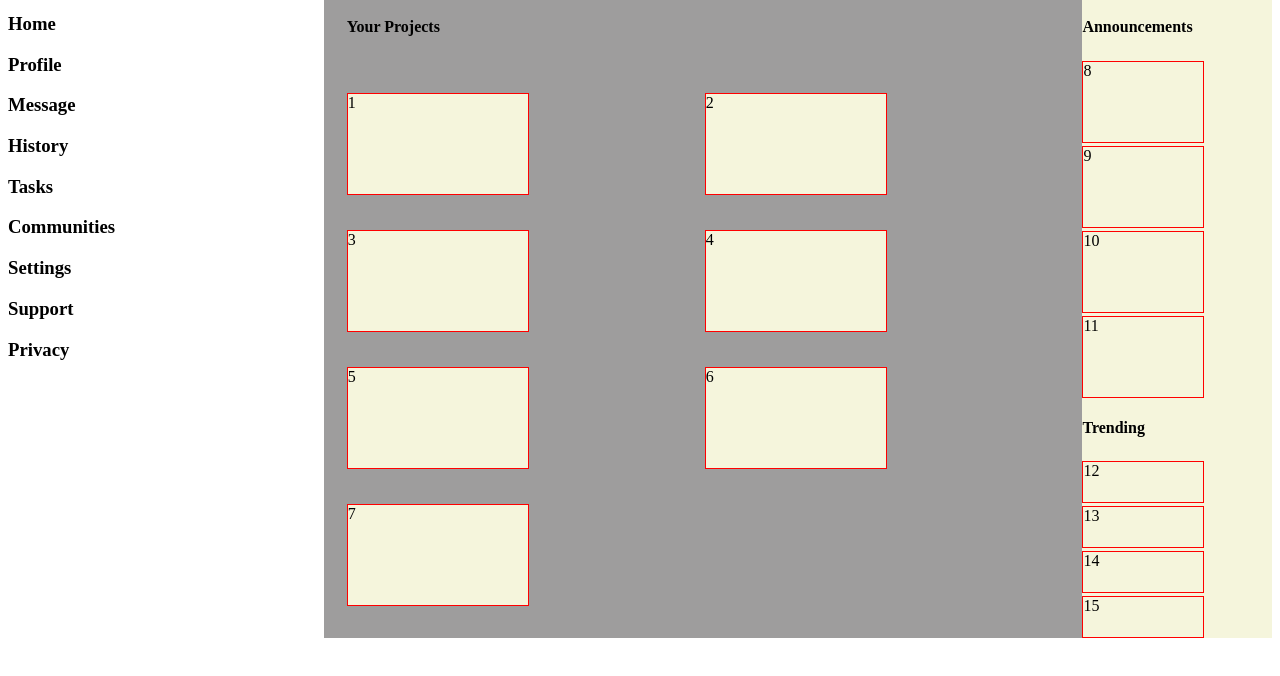
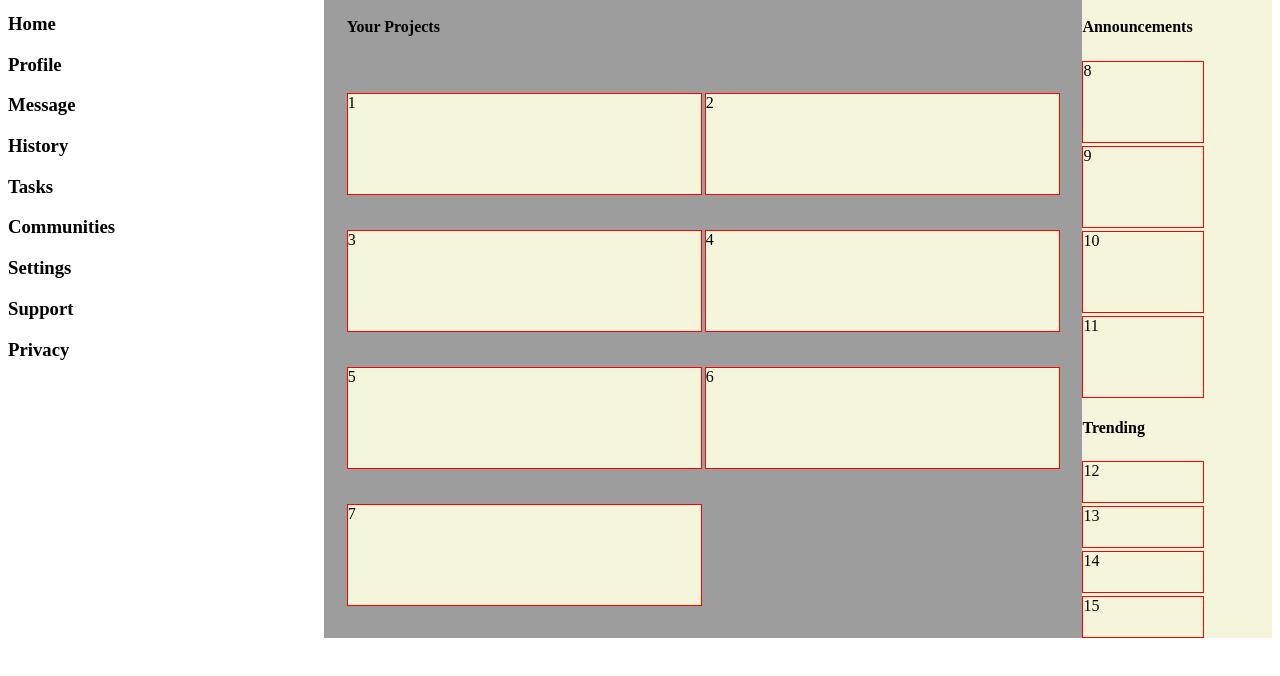
Before and after one commit to adarshadhungel1/grid, a plain HTML site: page index.html in a window 1280 px wide. Shown: the part 62-738 px from the top of the page. Drawn offline with Linux system fonts and the light colour scheme.

Commit message:
removed width restriction for items in project

```diff
--- a/css/style.css
+++ b/css/style.css
@@ -46,7 +46,6 @@
 
 .items{
     height: 100px;
-    width: 180px;
     border: solid red 1px;
     background-color: beige;
 }
```
